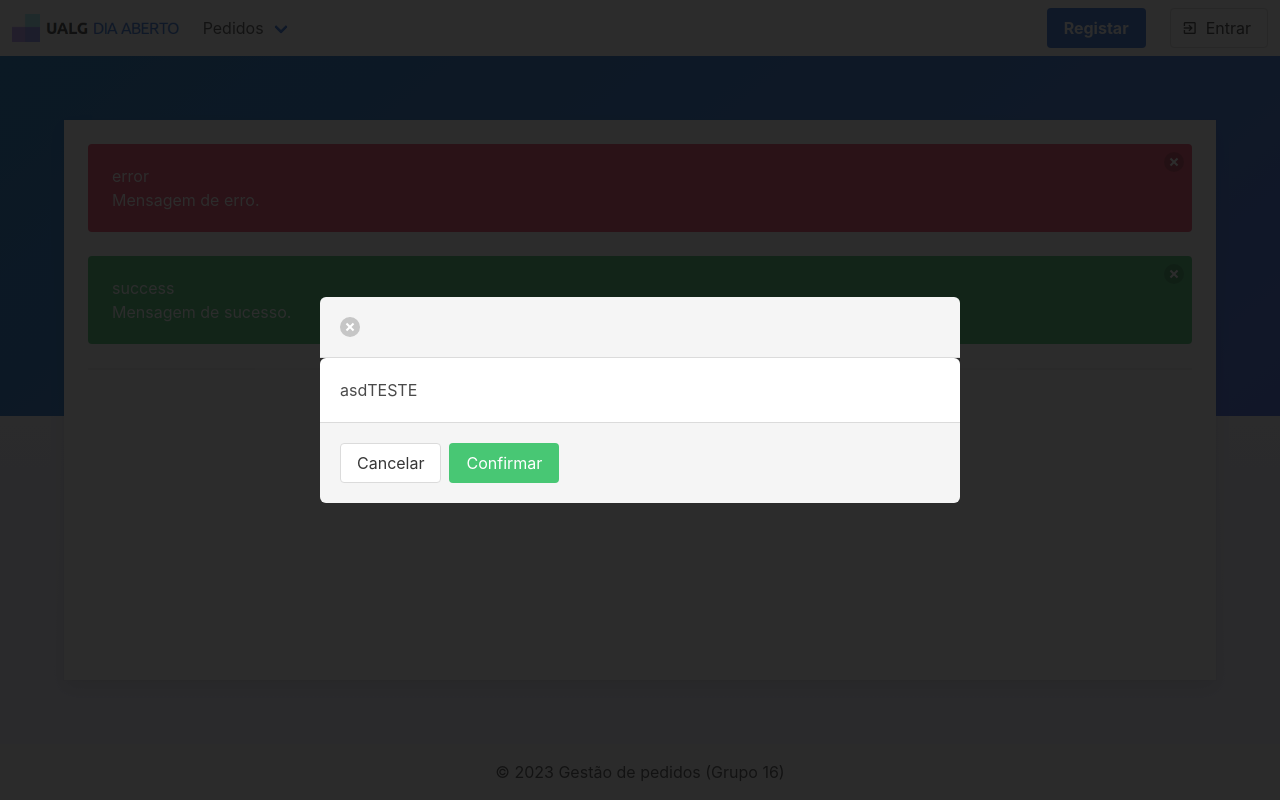
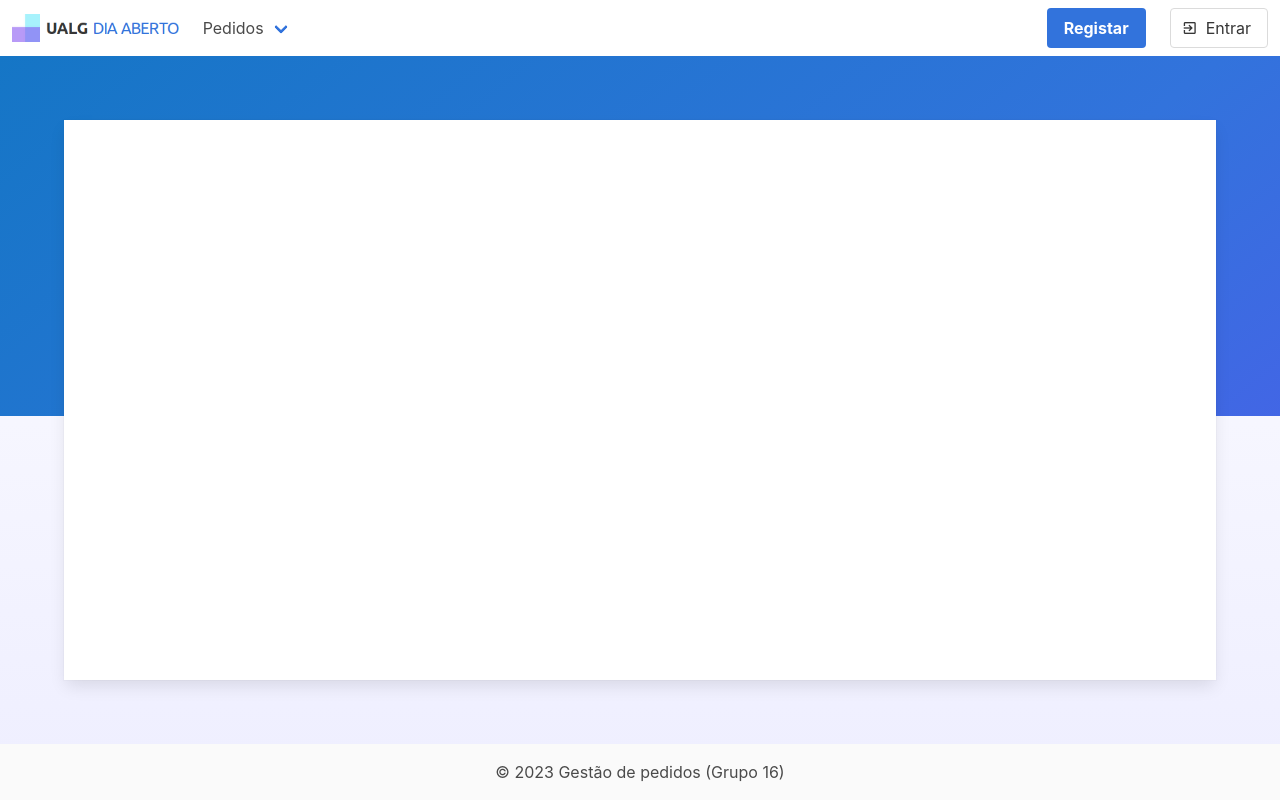
Before and after one commit to dedeu99/LES_23_G16, a Django app: page / in a window 1280 px wide. Run offline with Django 4.2, Linux system fonts and the light colour scheme; data that the repository does not hold is empty; some libraries are stand-ins or nearby versions.

Commit message:
Removidos testes dos erros e popups

```diff
--- a/LES_23_G16/home/Templates/home/popup.html
+++ b/LES_23_G16/home/Templates/home/popup.html
@@ -1,5 +1,5 @@
 
-<div id="msg" class="dialog modal is-active">
+<div id="msg" class="dialog modal {%if msg %}is-active{% endif %}">
 
     <div class="modal-background"></div><!-- só para fazer salientar o modal-->
     <div class="modal-card animation-content">
--- a/LES_23_G16/home/views.py
+++ b/LES_23_G16/home/views.py
@@ -4,8 +4,6 @@ from django.contrib import messages
 
 def home(request):
 
-	messages.error(request, 'Mensagem de erro.')
-	messages.success(request, 'Mensagem de sucesso.')
 
 	return render(request=request,
-				  template_name="home/index.html",context={"msg":"TESTE"})
+				  template_name="home/index.html")#,context={"msg":"TESTE"})
```
